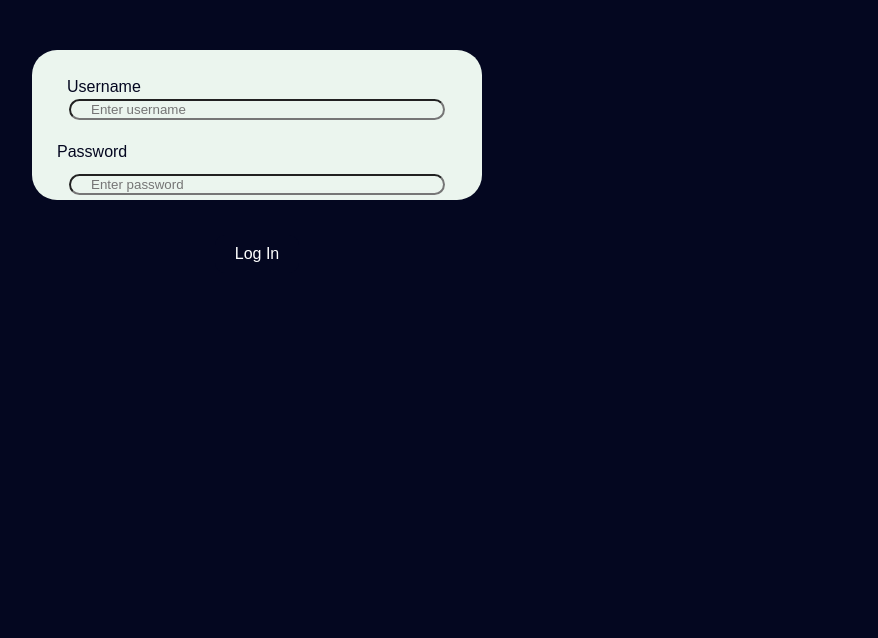
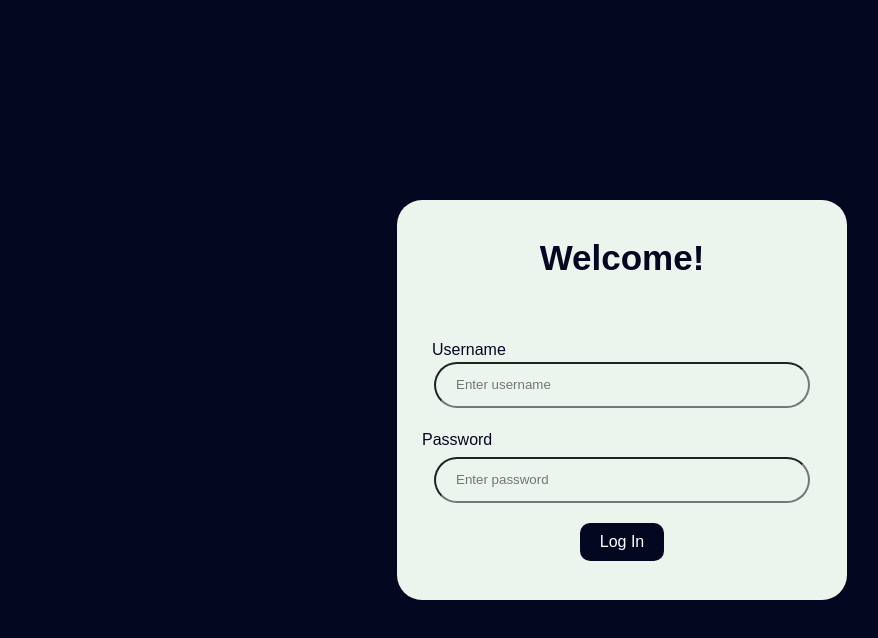
Before and after one commit to PDA-Payroll/PDA-FrontEnd, a React (Vite) app in the folder frontend/: page / in a window 1280 px wide. Shown: the top 638 px of the page, without its empty margins (18-896 px from the left). Built offline with nearby package versions, Linux system fonts and the light colour scheme.

Commit message:
fixed css problems with login and home

```diff
--- a/frontend/src/Pages/Login.jsx
+++ b/frontend/src/Pages/Login.jsx
@@ -11,7 +11,7 @@
   };
 
   return (
-    <div className="bg-ebf5ee h-screen flex justify-center items-center">
+
 
       <div className="bubbled-rectangle">
         <div className="title-container">
@@ -22,8 +22,8 @@
         <div className="bubbled-text2">Password</div>
         <input type="password" className="password-input" placeholder="Enter password" />
         <button className="login-button" onClick={handleLogin}>Log In</button>
-      </div>
-    </div>
+        </div>
+
   );
 }
 
--- a/frontend/src/Pages/home.jsx
+++ b/frontend/src/Pages/home.jsx
@@ -6,7 +6,7 @@
 
   return(
     <div className = "Home-container">
-      <div className="bubbled-rectangle">
+      <div className="bubbled-rectangle1">
         <div className="title-container">
           <h1 className="title-text"> Welcome, Christian! </h1>
         </div>
--- a/frontend/src/Styles/Login.css
+++ b/frontend/src/Styles/Login.css
@@ -16,14 +16,13 @@
   }
 
   .title-container {
-    margin-bottom: 20px;
+    margin-bottom: -10px;
   }
 
   .title-text {
     font-size: 35px;
     margin: 0;
     color: #040720;
-    margin-top: -30px;
     margin-bottom: 20px;
   }
 
@@ -44,7 +43,7 @@
   .bubbled-text {
     color: #040720;
     font-family: sans-serif;
-    margin-bottom: 10px; /* Spacing between bubbled-text and username-input */
+    margin-bottom: 5px; /* Spacing between bubbled-text and username-input */
     align-self: flex-start;
     left: 10px;
   }
@@ -64,7 +63,7 @@
     color: #040720;
     font-family: sans-serif;
     align-self: flex-start;
-    margin-bottom: 10px; /* Spacing between bubbled-text2 and password-input */
+    margin-bottom: 5px; /* Spacing between bubbled-text2 and password-input */
   }
 
   .login-button {
@@ -74,7 +73,7 @@
     padding: 10px 20px;
     cursor: pointer;
     border-radius: 10px;
-    margin-top: 20px;
+    margin-top: 0px;
     font-family: sans-serif;
   }
 
--- a/frontend/src/Styles/home.css
+++ b/frontend/src/Styles/home.css
@@ -29,7 +29,7 @@
 
 
 
-.bubbled-rectangle {
+.bubbled-rectangle1 {
   background-color: #EBF5EE;
   width: 400px;
   height: 150px;
```
